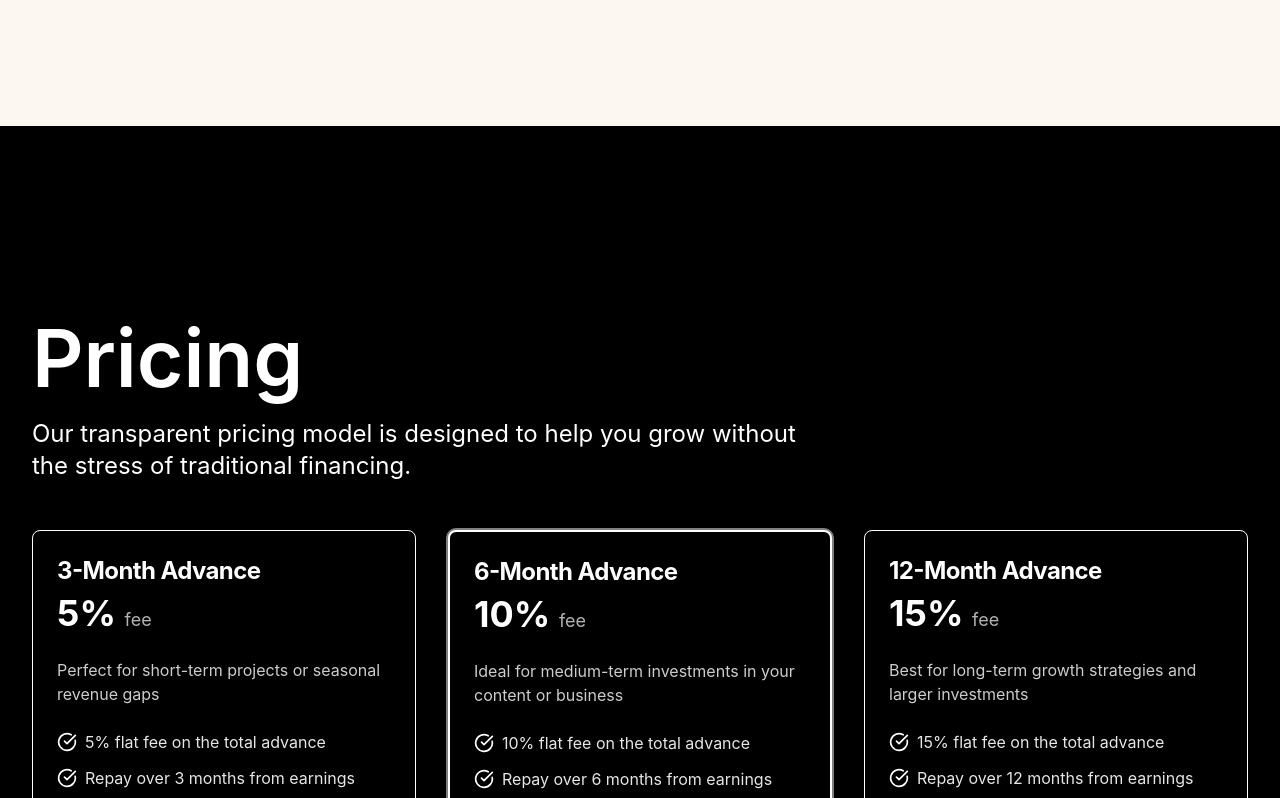
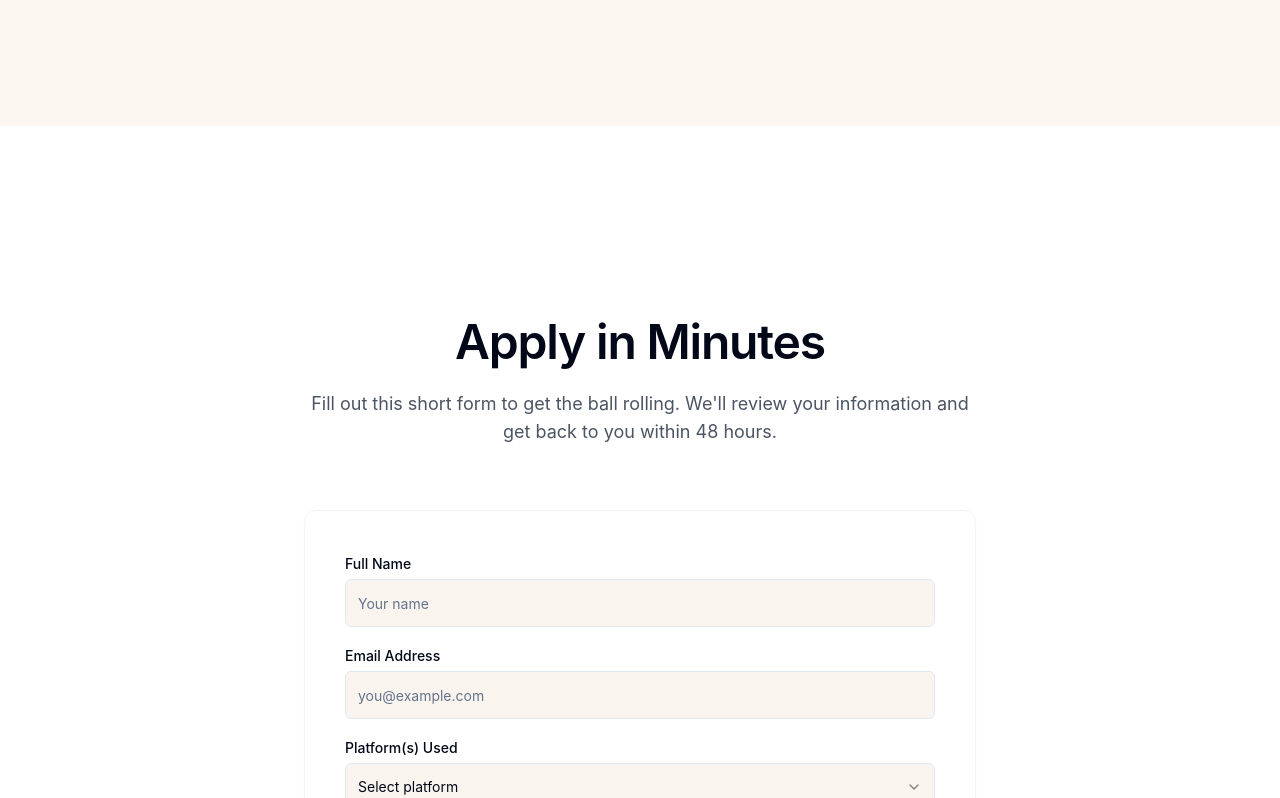
Before and after one commit to arjun-mehta/rent-capital, a React (Vite) app: page / in a window 1280 px wide. Shown: the part 2462-3260 px from the top of the page. Built offline with nearby package versions, Linux system fonts and the light colour scheme.

Commit message:
Remove pricing section
This commit removes the pricing section from the application.

```diff
--- a/src/pages/Index.tsx
+++ b/src/pages/Index.tsx
@@ -4,7 +4,6 @@ import Header from "@/components/Header";
 import Hero from "@/components/Hero";
 import HowItWorks from "@/components/HowItWorks";
 import WhoWeHelp from "@/components/WhoWeHelp";
-import PricingSection from "@/components/PricingSection";
 import ApplicationForm from "@/components/ApplicationForm";
 import Footer from "@/components/Footer";
 
@@ -44,7 +43,6 @@ const Index: React.FC = () => {
         <Hero />
         <HowItWorks />
         <WhoWeHelp />
-        <PricingSection />
         <ApplicationForm />
       </main>
       <Footer />
```
